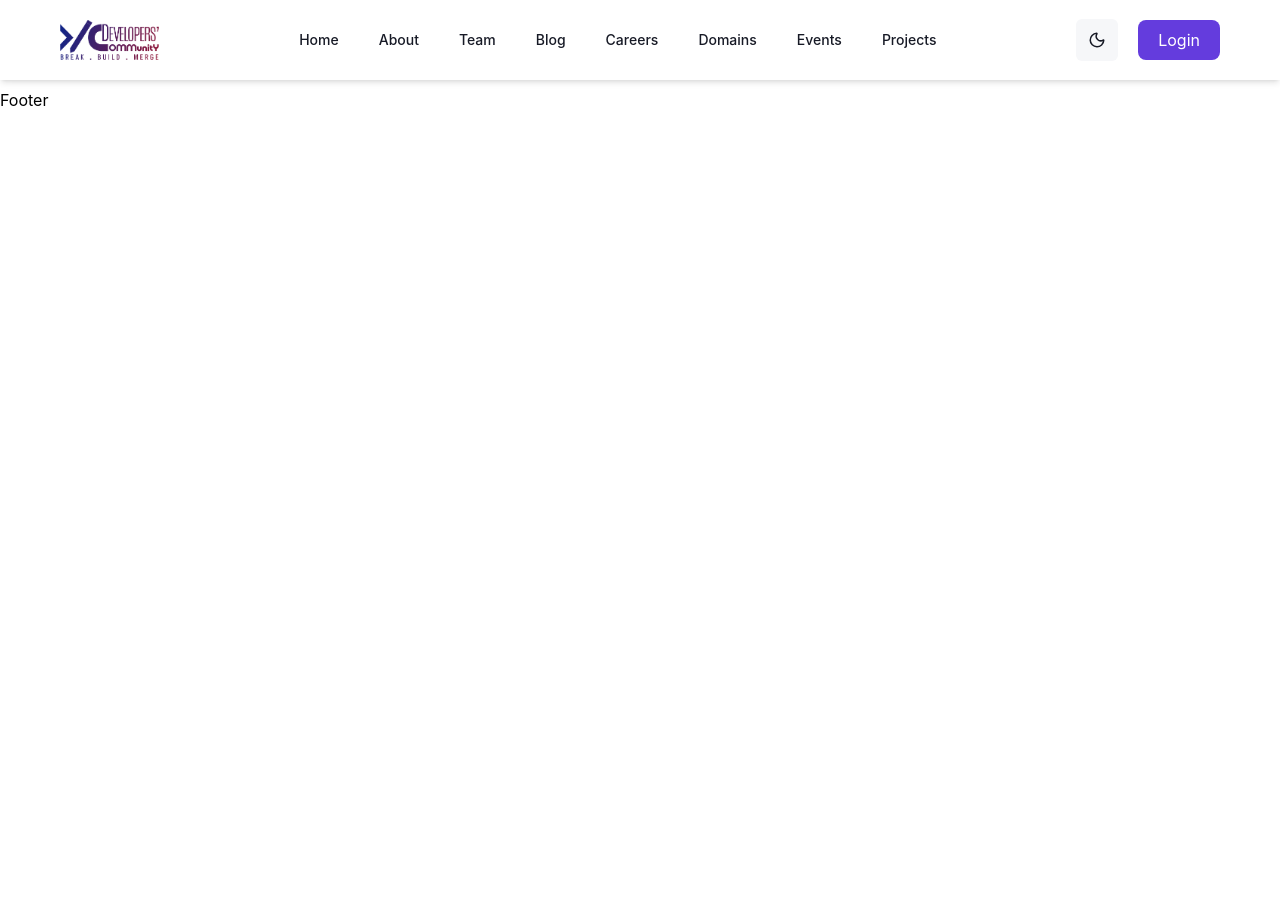
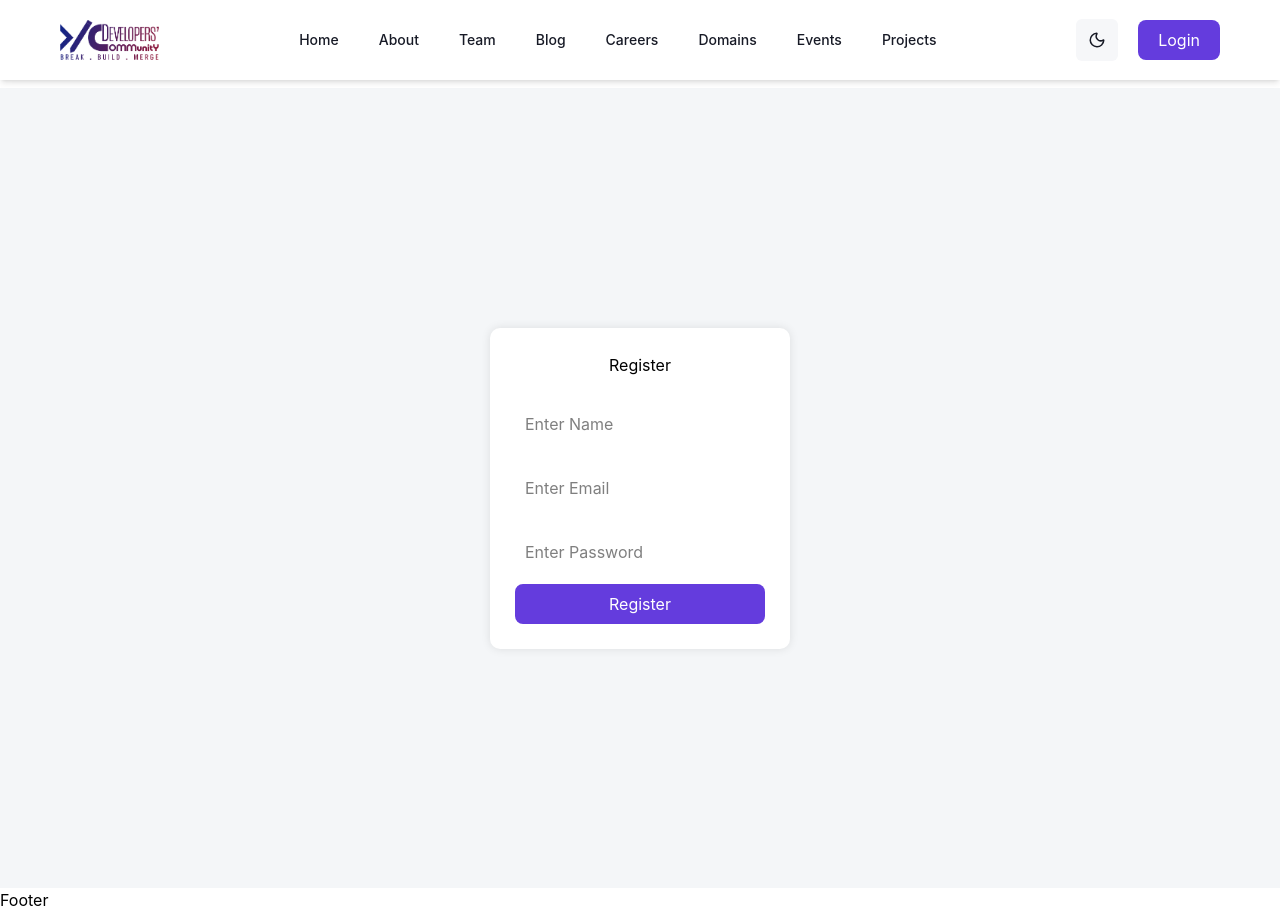
Before and after one commit to Devcommunity2026/sdc-frontend, a React (Vite) app: page /register in a window 1280 px wide. Before the commit the page ends 800 px from the top, so only its background shows below. Built offline with nearby package versions, Linux system fonts and the light colour scheme.

Commit message:
Add frontend login page functionality

```diff
--- a/package.json
+++ b/package.json
@@ -11,6 +11,7 @@
   },
   "dependencies": {
     "@tailwindcss/vite": "^4.2.2",
+    "axios": "^1.15.2",
     "class-variance-authority": "^0.7.1",
     "clsx": "^2.1.1",
     "framer-motion": "^12.38.0",
--- a/src/App.jsx
+++ b/src/App.jsx
@@ -13,6 +13,9 @@ import Domains from './pages/Domains';
 import Careers from './pages/Careers';
 import Projects from './pages/Projects';
 import Events from './pages/Events';
+import ProtectedRoute from "./components/ProtectedRoute";
+import Register from "./pages/Register";
+import Verify from "./pages/Verify";
 
 function App() {
   return (
@@ -20,7 +23,9 @@ function App() {
       <ThemeProvider>
         <Layout>
         <Routes>
-          <Route path="/" >
+            <Route path="/" element={<ProtectedRoute>
+      <Home />
+    </ProtectedRoute>} />
             <Route index element={<Home />} />
             <Route path="about" element={<About />} />
             <Route path="team" element={<Team />} />
@@ -30,7 +35,8 @@ function App() {
             <Route path="careers" element={<Careers />} />
             <Route path="projects" element={<Projects />} />
             <Route path="events" element={<Events />} />
-          </Route>
+            <Route path="/register" element={<Register />} />
+            <Route path="/verify" element={<Verify />} />
         </Routes>
         </Layout>
       </ThemeProvider>
--- /dev/null
+++ b/src/components/ProtectedRoute.jsx
@@ -0,0 +1,13 @@
+import { Navigate } from "react-router-dom";
+
+const ProtectedRoute = ({ children }) => {
+  const isLoggedIn = localStorage.getItem("isLoggedIn");
+
+  if (!isLoggedIn) {
+    return <Navigate to="/login" />;
+  }
+
+  return children;
+};
+
+export default ProtectedRoute;
--- a/src/index.css
+++ b/src/index.css
@@ -15,3 +15,33 @@
     --color-primary: hsl(255 70% 55%);
     --color-primary-foreground: hsl(0 0% 100%);
 }
+/* Login Page Styles */
+
+.login-container {
+    height: 100vh;
+    display: flex;
+    justify-content: center;
+    align-items: center;
+    background-color: #f4f6f8;
+  }
+
+  .login-form {
+    background: white;
+    padding: 25px;
+    border-radius: 10px;
+    width: 300px;
+    display: flex;
+    flex-direction: column;
+    box-shadow: 0 0 10px rgba(0, 0, 0, 0.1);
+  }
+
+  .login-form h2 {
+    margin-bottom: 15px;
+    text-align: center;
+  }
+
+  .login-input {
+    margin: 10px 0;
+    padding: 10px;
+    font-size: 16px;
+  }
--- a/src/pages/Login.jsx
+++ b/src/pages/Login.jsx
@@ -1,9 +1,70 @@
-import React from 'react'
+import React, { useState } from "react";
+import axios from "axios";
+import { useNavigate } from "react-router-dom";
+import Button from "../components/ui/Button"; // correct path
 
 const Login = () => {
+  const navigate = useNavigate();
+  const [email, setEmail] = useState("");
+  const [password, setPassword] = useState("");
+  const [loading, setLoading] = useState(false);
+
+  const handleSubmit = async (e) => {
+    e.preventDefault();
+
+    if (!email || !password) {
+      alert("Please fill all fields");
+      return;
+    }
+
+    try {
+      setLoading(true);
+
+      const res = await axios.post(
+        "http://localhost:3000/auth/login",
+        { email, password },
+        { withCredentials: true }
+      );
+
+      localStorage.setItem("isLoggedIn", "true");
+
+      navigate("/");
+      // window.loction.href = "/";
+
+    } catch (err) {
+      alert(err.response?.data?.message || "Login failed");
+    } finally {
+      setLoading(false);
+    }
+  };
+
   return (
-    <div>Login</div>
-  )
-}
+    <div className="login-container">
+      <form className="login-form" onSubmit={handleSubmit}>
+        <h2>Login</h2>
 
-export default Login
+        <input
+          type="email"
+          placeholder="Enter Email"
+          value={email}
+          onChange={(e) => setEmail(e.target.value)}
+          className="login-input"
+        />
+
+        <input
+          type="password"
+          placeholder="Enter Password"
+          value={password}
+          onChange={(e) => setPassword(e.target.value)}
+          className="login-input"
+        />
+
+        <Button type="submit" disabled={loading}>
+          {loading ? "Logging in..." : "Login"}
+        </Button>
+      </form>
+    </div>
+  );
+};
+
+export default Login;
--- /dev/null
+++ b/src/pages/Register.jsx
@@ -0,0 +1,72 @@
+import React, { useState } from "react";
+import axios from "axios";
+import Button from "../components/ui/Button";
+
+const Register = () => {
+  const [name, setName] = useState("");
+  const [email, setEmail] = useState("");
+  const [password, setPassword] = useState("");
+
+  const handleRegister = async (e) => {
+    e.preventDefault();
+
+    if (!name || !email || !password) {
+      alert("Please fill all fields");
+      return;
+    }
+
+    try {
+        const res = await axios.post(
+            "http://localhost:3000/auth/register",
+            { name, email, password },
+            {
+              withCredentials: true,
+              headers: {
+                "Content-Type": "application/json",
+                "Cache-Control": "no-cache"
+              }
+            }
+          );
+
+      localStorage.setItem("verifyEmail", email);
+      navigate("/verify");
+
+    } catch (err) {
+      console.log("REGISTER ERROR:", err.response);
+      alert(err.response?.data?.message || "Register failed");
+    }
+  };
+
+  return (
+    <div className="login-container">
+      <form className="login-form" onSubmit={handleRegister}>
+        <h2>Register</h2>
+
+        <input
+          type="text"
+          placeholder="Enter Name"
+          onChange={(e) => setName(e.target.value)}
+          className="login-input"
+        />
+
+        <input
+          type="email"
+          placeholder="Enter Email"
+          onChange={(e) => setEmail(e.target.value)}
+          className="login-input"
+        />
+
+        <input
+          type="password"
+          placeholder="Enter Password"
+          onChange={(e) => setPassword(e.target.value)}
+          className="login-input"
+        />
+
+        <Button type="submit">Register</Button>
+      </form>
+    </div>
+  );
+};
+
+export default Register;
--- /dev/null
+++ b/src/pages/Verify.jsx
@@ -0,0 +1,56 @@
+import React, { useState } from "react";
+import axios from "axios";
+import Button from "../components/ui/Button";
+import { useNavigate } from "react-router-dom";
+
+const Verify = () => {
+  const [otp, setOtp] = useState("");
+  const navigate = useNavigate();
+
+  // get email from localStorage
+  const email = localStorage.getItem("verifyEmail");
+
+  const handleVerify = async (e) => {
+    e.preventDefault();
+
+    try {
+      const res = await axios.post(
+        "http://localhost:3000/auth/verify",
+        {
+          email,
+          userOtp: otp,
+        }
+      );
+
+      alert("Verification successful");
+
+      // after verify → login state
+      localStorage.setItem("isLoggedIn", "true");
+
+      navigate("/");
+
+    } catch (err) {
+      alert(err.response?.data?.message || "Verification failed");
+    }
+  };
+
+  return (
+    <div className="login-container">
+      <form className="login-form" onSubmit={handleVerify}>
+        <h2>Enter OTP</h2>
+
+        <input
+          type="text"
+          placeholder="Enter OTP"
+          value={otp}
+          onChange={(e) => setOtp(e.target.value)}
+          className="login-input"
+        />
+
+        <Button type="submit">Verify</Button>
+      </form>
+    </div>
+  );
+};
+
+export default Verify;
```
Also changed, not shown: 1 other file (tests, documents, lock files or other folders).
